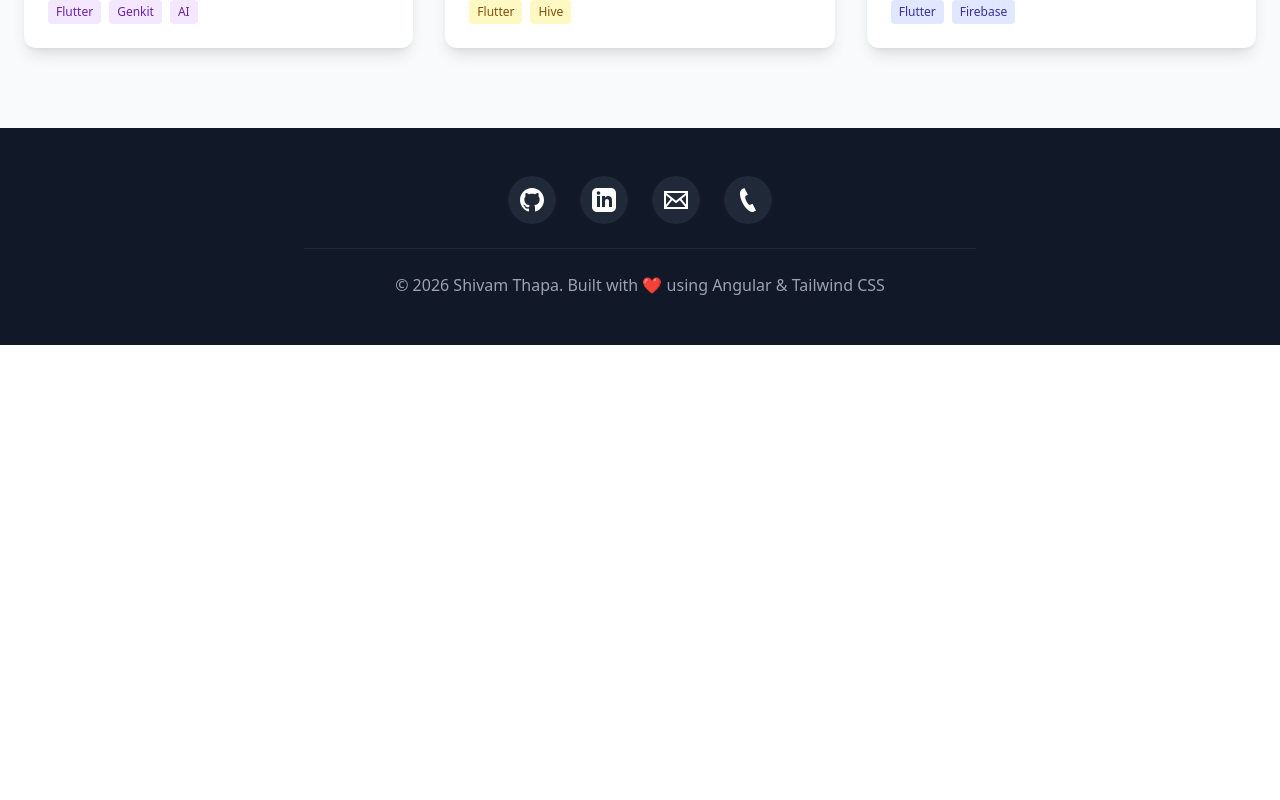
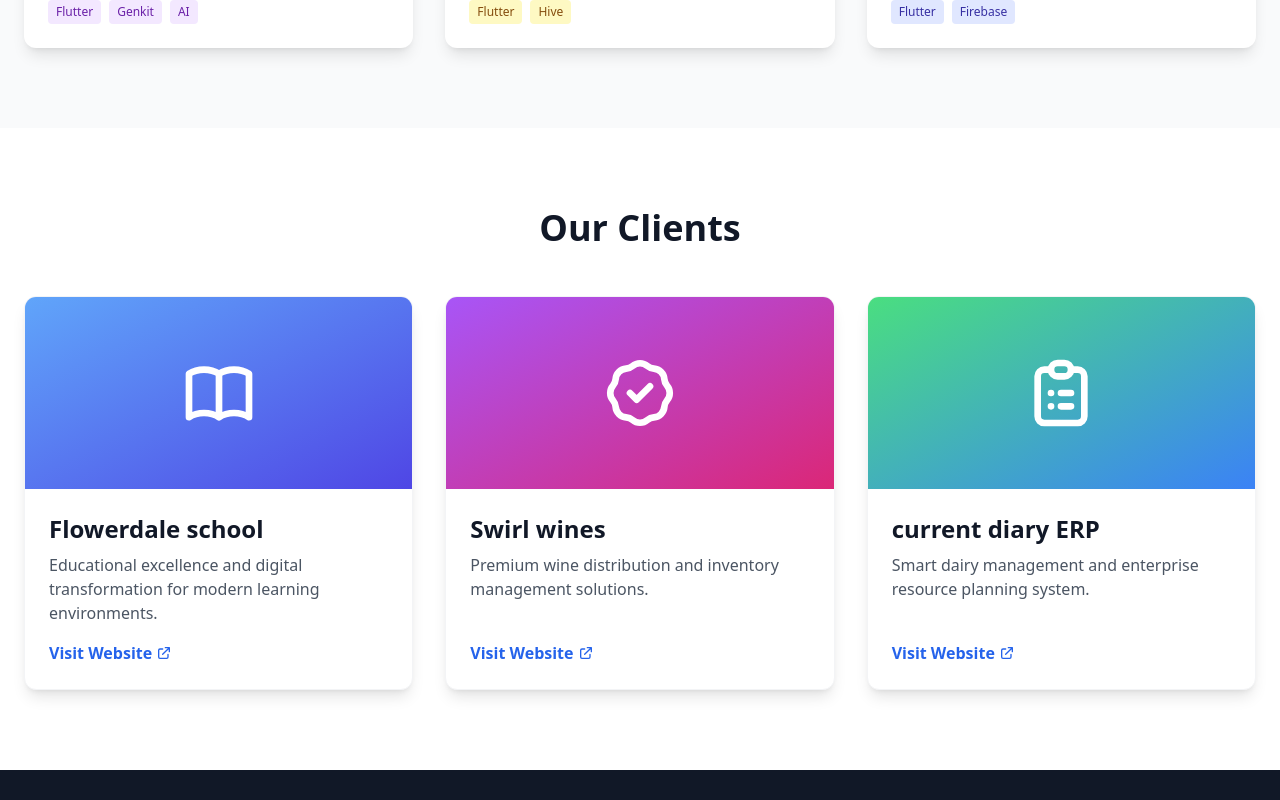
Before and after one commit to shiv-stack/portfolio_shivam, an Angular app: page /projects in a window 1280 px wide. Shown: the part 1000-1800 px from the top of the page. Before the commit the page ends 1345 px from the top, so only its background shows below. Built offline with nearby package versions, Linux system fonts and the light colour scheme.

Commit message:
added links to client section

```diff
--- a/src/app/features/home/home.component.html
+++ b/src/app/features/home/home.component.html
@@ -685,6 +685,57 @@
   </div>
 </section>
 
+<!-- Our Clients Section -->
+<section id="clients" class="py-24 bg-gray-50 dark:bg-slate-800">
+  <div class="container mx-auto px-6">
+    <h2 data-aos="fade-up" class="text-5xl font-extrabold text-center mb-4 gradient-text">
+      Our Clients
+    </h2>
+    <p data-aos="fade-up" data-aos-delay="100"
+      class="text-center text-gray-600 dark:text-gray-400 text-lg mb-16 max-w-2xl mx-auto">
+      Trusted by innovative schools and industry leaders
+    </p>
+
+    <div class="grid md:grid-cols-2 lg:grid-cols-3 gap-8 max-w-7xl mx-auto">
+      <div *ngFor="let client of clients; let i = index" [attr.data-aos]="'fade-up'"
+        [attr.data-aos-delay]="100 * (i + 1)"
+        class="group bg-white dark:bg-slate-900 rounded-2xl shadow-lg overflow-hidden hover:shadow-2xl transform hover:-translate-y-2 transition-all duration-300 border border-gray-200 dark:border-slate-700 h-full flex flex-col">
+        <div class="h-48 bg-gradient-to-br flex items-center justify-center relative overflow-hidden"
+          [ngClass]="client.iconBgClass">
+          <!-- Client Image Placeholder (will add later) -->
+          <img *ngIf="client.image" [src]="client.image" [alt]="client.name"
+            class="absolute inset-0 w-full h-full object-cover transition-transform duration-500 group-hover:scale-110">
+
+          <!-- Icon Fallback -->
+          <svg *ngIf="!client.image"
+            class="w-20 h-20 text-white transform group-hover:scale-110 transition-transform duration-300 relative z-0"
+            fill="none" stroke="currentColor" viewBox="0 0 24 24">
+            <path stroke-linecap="round" stroke-linejoin="round" stroke-width="2" [attr.d]="client.iconPath"></path>
+          </svg>
+        </div>
+        <div class="p-6 flex-grow flex flex-col">
+          <h3 class="text-2xl font-bold text-gray-900 dark:text-white mb-2">{{client.name}}</h3>
+          <p class="text-gray-600 dark:text-gray-400 mb-4 flex-grow">
+            {{client.description}}
+          </p>
+          <div class="mt-auto">
+            <a *ngIf="client.link && client.link !== '#'" [href]="client.link" target="_blank"
+              class="inline-flex items-center text-purple-600 dark:text-purple-400 font-bold hover:text-purple-700 dark:hover:text-purple-300 transition-colors">
+              Visit Website
+              <svg class="w-4 h-4 ml-1" fill="none" stroke="currentColor" viewBox="0 0 24 24">
+                <path stroke-linecap="round" stroke-linejoin="round" stroke-width="2" d="M10 6H6a2 2 0 00-2 2v10a2 2 0 002 2h10a2 2 0 002-2v-4M14 4h6m0 0v6m0-6L10 14"></path>
+              </svg>
+            </a>
+            <span *ngIf="!client.link || client.link === '#'" class="text-gray-400 dark:text-gray-500 font-medium italic">
+              Website Coming Soon
+            </span>
+          </div>
+        </div>
+      </div>
+    </div>
+  </div>
+</section>
+
 <!-- Contact Section -->
 <section id="contact" class="py-24 bg-gray-50 dark:bg-slate-800">
   <div class="container mx-auto px-6">
--- a/src/app/features/home/home.component.ts
+++ b/src/app/features/home/home.component.ts
@@ -11,6 +11,15 @@ interface Project {
   link?: string;
   detailedDescription?: string;
   images?: string[];
+}
+
+interface Client {
+  name: string;
+  description: string;
+  iconBgClass: string;
+  iconPath: string;
+  link: string;
+  image?: string;
 }
 
 @Component({
@@ -97,6 +106,30 @@ export class HomeComponent implements OnInit, AfterViewInit {
 
   ];
 
+  clients: Client[] = [
+    {
+      name: 'Flowerdale school',
+      description: 'Educational excellence and digital transformation for modern learning environments.',
+      iconBgClass: 'from-blue-400 to-indigo-600',
+      iconPath: 'M12 6.253v13m0-13C10.832 5.477 9.246 5 7.5 5S4.168 5.477 3 6.253v13C4.168 18.477 5.754 18 7.5 18s3.332.477 4.5 1.253m0-13C13.168 5.477 14.754 5 16.5 5c1.747 0 3.332.477 4.5 1.253v13C19.832 18.477 18.247 18 16.5 18c-1.746 0-3.332.477-4.5 1.253',
+      link: 'https://flowerdaleschool.com/'
+    },
+    {
+      name: 'Swirl wines',
+      description: 'Premium wine distribution and inventory management solutions.',
+      iconBgClass: 'from-purple-500 to-pink-600',
+      iconPath: 'M9 12l2 2 4-4M7.835 4.697a3.42 3.42 0 001.946-.806 3.42 3.42 0 014.438 0 3.42 3.42 0 001.946.806 3.42 3.42 0 013.138 3.138 3.42 3.42 0 00.806 1.946 3.42 3.42 0 010 4.438 3.42 3.42 0 00-.806 1.946 3.42 3.42 0 01-3.138 3.138 3.42 3.42 0 00-1.946.806 3.42 3.42 0 01-4.438 0 3.42 3.42 0 00-1.946-.806 3.42 3.42 0 01-3.138-3.138 3.42 3.42 0 00-.806-1.946 3.42 3.42 0 010-4.438 3.42 3.42 0 00.806-1.946 3.42 3.42 0 013.138-3.138z',
+      link: 'https://play.google.com/store/apps/details?id=com.swirl.yourwines&hl=en'
+    },
+    {
+      name: 'current diary ERP',
+      description: 'Smart dairy management and enterprise resource planning system.',
+      iconBgClass: 'from-green-400 to-blue-500',
+      iconPath: 'M9 5H7a2 2 0 00-2 2v12a2 2 0 002 2h10a2 2 0 002-2V7a2 2 0 00-2-2h-2M9 5a2 2 0 002 2h2a2 2 0 002-2M9 5a2 2 0 002 2h2a2 2 0 002-2M9 5a2 2 0 012-2h2a2 2 0 012 2m-3 7h3m-3 4h3m-6-4h.01M9 16h.01',
+      link: 'https://play.google.com/store/apps/details?id=info.currentDiary.com&hl=en_IN'
+    }
+  ];
+
   ngOnInit(): void {
     AOS.init({
       duration: 1000,
--- a/src/app/features/projects/projects.component.html
+++ b/src/app/features/projects/projects.component.html
@@ -100,3 +100,49 @@
     </div>
   </div>
 </section>
+
+<!-- Our Clients Section -->
+<section id="clients-standalone" class="py-20 bg-white dark:bg-gray-950">
+  <div class="container mx-auto px-6">
+    <h2 class="text-4xl font-bold text-center text-gray-900 dark:text-white mb-12">
+      Our Clients
+    </h2>
+
+    <div class="grid md:grid-cols-2 lg:grid-cols-3 gap-8 max-w-7xl mx-auto">
+      <div *ngFor="let client of clients; let i = index"
+        class="bg-white dark:bg-gray-800 rounded-xl shadow-lg overflow-hidden hover:shadow-2xl transform hover:-translate-y-2 transition-all duration-300 border border-gray-100 dark:border-gray-700 h-full flex flex-col">
+        <div class="h-48 bg-gradient-to-br flex items-center justify-center relative overflow-hidden"
+          [ngClass]="client.iconBgClass">
+          <!-- Client Image Placeholder (will add later) -->
+          <img *ngIf="client.image" [src]="client.image" [alt]="client.name"
+            class="absolute inset-0 w-full h-full object-cover">
+
+          <!-- Icon Fallback -->
+          <svg *ngIf="!client.image"
+            class="w-20 h-20 text-white transform group-hover:scale-110 transition-transform duration-300"
+            fill="none" stroke="currentColor" viewBox="0 0 24 24">
+            <path stroke-linecap="round" stroke-linejoin="round" stroke-width="2" [attr.d]="client.iconPath"></path>
+          </svg>
+        </div>
+        <div class="p-6 flex-grow flex flex-col focus:outline-none">
+          <h3 class="text-2xl font-bold text-gray-900 dark:text-white mb-2">{{client.name}}</h3>
+          <p class="text-gray-600 dark:text-gray-400 mb-4 flex-grow">
+            {{client.description}}
+          </p>
+          <div class="mt-auto">
+            <a *ngIf="client.link && client.link !== '#'" [href]="client.link" target="_blank"
+              class="inline-flex items-center text-blue-600 dark:text-blue-400 font-semibold hover:underline">
+              Visit Website
+              <svg class="w-4 h-4 ml-1" fill="none" stroke="currentColor" viewBox="0 0 24 24">
+                <path stroke-linecap="round" stroke-linejoin="round" stroke-width="2" d="M10 6H6a2 2 0 00-2 2v10a2 2 0 002 2h10a2 2 0 002-2v-4M14 4h6m0 0v6m0-6L10 14"></path>
+              </svg>
+            </a>
+            <span *ngIf="!client.link || client.link === '#'" class="text-gray-400 dark:text-gray-500 font-medium italic">
+              Website Coming Soon
+            </span>
+          </div>
+        </div>
+      </div>
+    </div>
+  </div>
+</section>
--- a/src/app/features/projects/projects.component.ts
+++ b/src/app/features/projects/projects.component.ts
@@ -1,11 +1,44 @@
 import { Component } from '@angular/core';
+import { CommonModule } from '@angular/common';
+
+interface Client {
+  name: string;
+  description: string;
+  iconBgClass: string;
+  iconPath: string;
+  link: string;
+  image?: string;
+}
 
 @Component({
   selector: 'app-projects',
-  imports: [],
+  standalone: true,
+  imports: [CommonModule],
   templateUrl: './projects.component.html',
   styleUrl: './projects.component.css'
 })
 export class ProjectsComponent {
-
+  clients: Client[] = [
+    {
+      name: 'Flowerdale school',
+      description: 'Educational excellence and digital transformation for modern learning environments.',
+      iconBgClass: 'from-blue-400 to-indigo-600',
+      iconPath: 'M12 6.253v13m0-13C10.832 5.477 9.246 5 7.5 5S4.168 5.477 3 6.253v13C4.168 18.477 5.754 18 7.5 18s3.332.477 4.5 1.253m0-13C13.168 5.477 14.754 5 16.5 5c1.747 0 3.332.477 4.5 1.253v13C19.832 18.477 18.247 18 16.5 18c-1.746 0-3.332.477-4.5 1.253',
+      link: 'https://flowerdaleschool.com/'
+    },
+    {
+      name: 'Swirl wines',
+      description: 'Premium wine distribution and inventory management solutions.',
+      iconBgClass: 'from-purple-500 to-pink-600',
+      iconPath: 'M9 12l2 2 4-4M7.835 4.697a3.42 3.42 0 001.946-.806 3.42 3.42 0 014.438 0 3.42 3.42 0 001.946.806 3.42 3.42 0 013.138 3.138 3.42 3.42 0 00.806 1.946 3.42 3.42 0 010 4.438 3.42 3.42 0 00-.806 1.946 3.42 3.42 0 01-3.138 3.138 3.42 3.42 0 00-1.946.806 3.42 3.42 0 01-4.438 0 3.42 3.42 0 00-1.946-.806 3.42 3.42 0 01-3.138-3.138 3.42 3.42 0 00-.806-1.946 3.42 3.42 0 010-4.438 3.42 3.42 0 00.806-1.946 3.42 3.42 0 013.138-3.138z',
+      link: 'https://play.google.com/store/apps/details?id=com.swirl.yourwines&hl=en'
+    },
+    {
+      name: 'current diary ERP',
+      description: 'Smart dairy management and enterprise resource planning system.',
+      iconBgClass: 'from-green-400 to-blue-500',
+      iconPath: 'M9 5H7a2 2 0 00-2 2v12a2 2 0 002 2h10a2 2 0 002-2V7a2 2 0 00-2-2h-2M9 5a2 2 0 002 2h2a2 2 0 002-2M9 5a2 2 0 002 2h2a2 2 0 002-2M9 5a2 2 0 012-2h2a2 2 0 012 2m-3 7h3m-3 4h3m-6-4h.01M9 16h.01',
+      link: 'https://play.google.com/store/apps/details?id=info.currentDiary.com&hl=en_IN'
+    }
+  ];
 }
```
